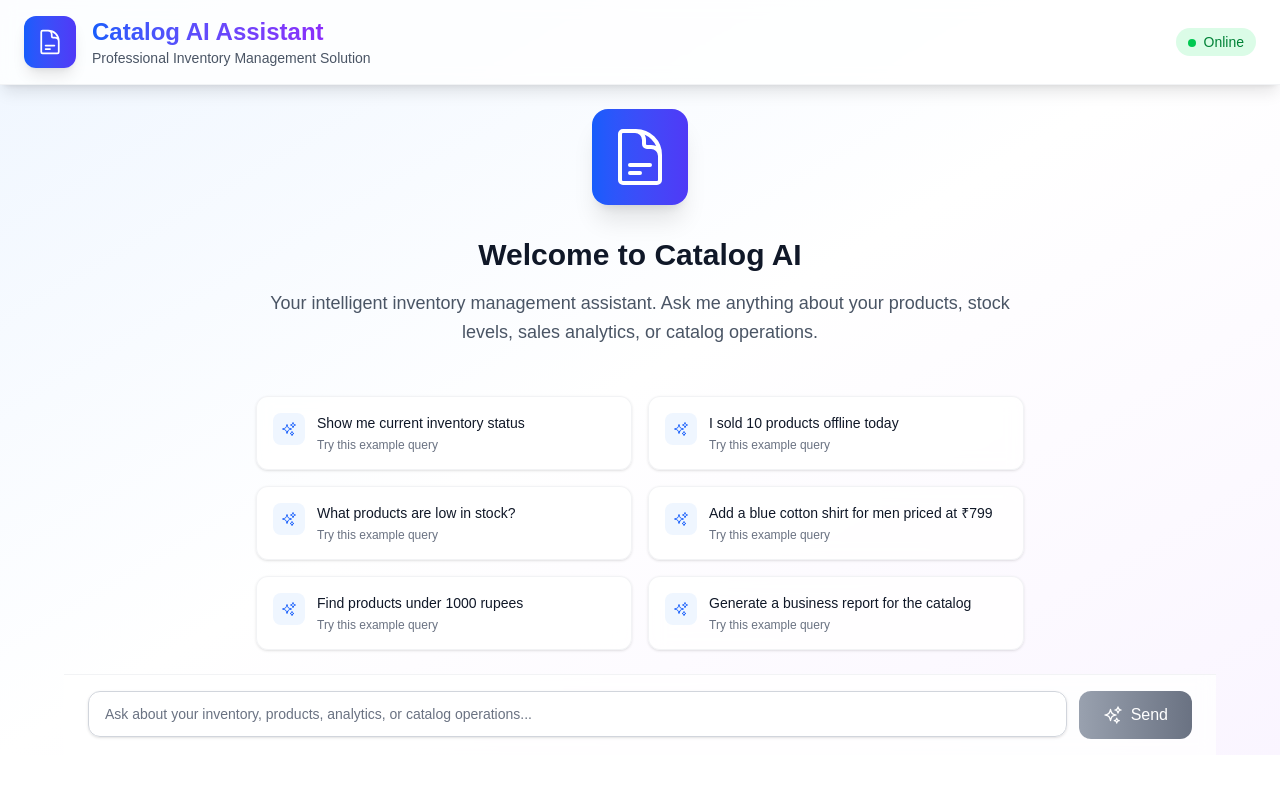
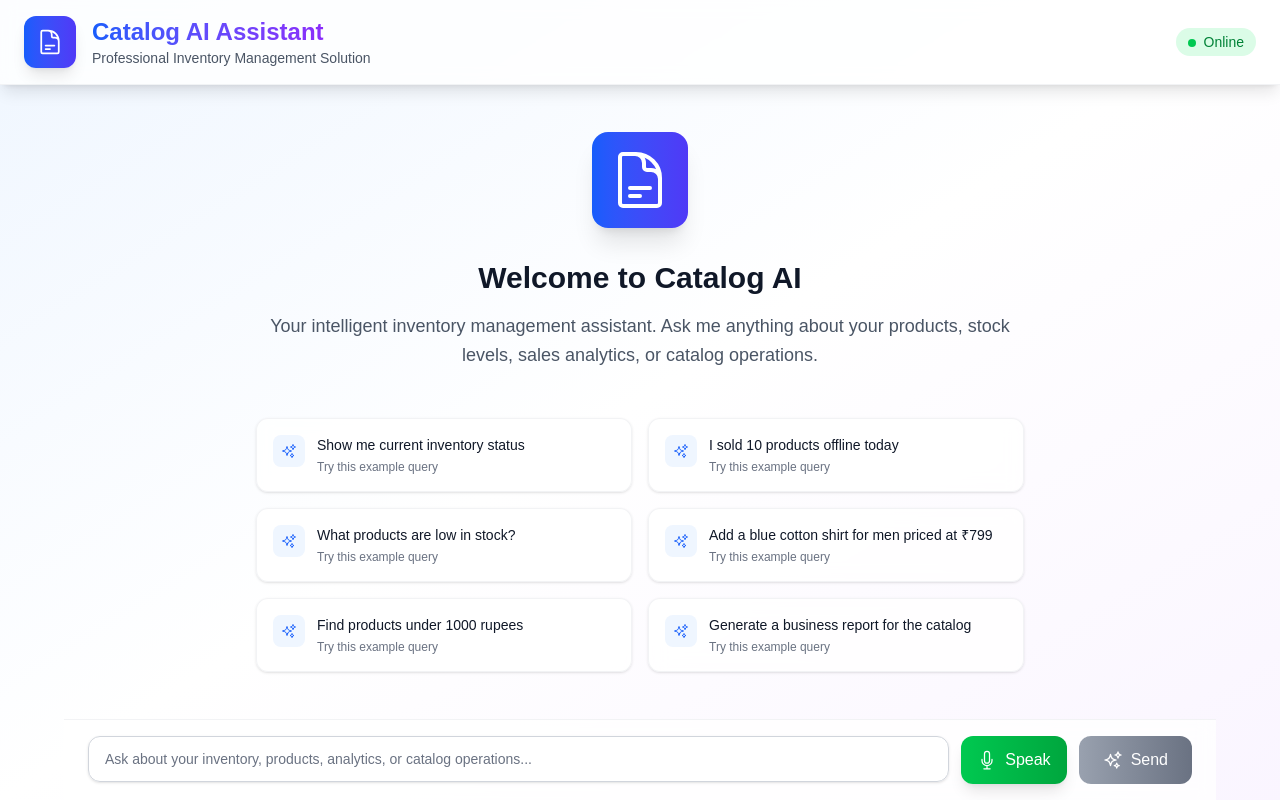
Before and after one commit to sanjaysagar12/NxtCommerce, a Next.js app in the folder nxtui/: page /catalog in a window 1280 px wide. Built offline with nearby package versions, Linux system fonts and the light colour scheme.

Commit message:
feat: add speech recognition support and voice input button to CatalogPage

```diff
--- a/nxtui/app/catalog/page.tsx
+++ b/nxtui/app/catalog/page.tsx
@@ -1,10 +1,12 @@
 "use client";
 
-import { useState } from "react";
+import { useState, useRef, useEffect } from "react";
 import {
   SparklesIcon,
   DocumentTextIcon,
-  ArrowPathIcon
+  ArrowPathIcon,
+  MicrophoneIcon,
+  StopIcon
 } from "@heroicons/react/24/outline";
 
 // Simple markdown renderer for basic formatting
@@ -61,6 +63,51 @@ export default function CatalogPage() {
   const [textInput, setTextInput] = useState("");
   const [messages, setMessages] = useState<any[]>([]);
   const [loading, setLoading] = useState(false);
+  const [isListening, setIsListening] = useState(false);
+  const [speechSupported, setSpeechSupported] = useState(false);
+  const recognitionRef = useRef<any>(null);
+
+  // Initialize speech recognition
+  useEffect(() => {
+    if (typeof window !== 'undefined' && ('SpeechRecognition' in window || 'webkitSpeechRecognition' in window)) {
+      setSpeechSupported(true);
+      const SpeechRecognition = (window as any).SpeechRecognition || (window as any).webkitSpeechRecognition;
+      recognitionRef.current = new SpeechRecognition();
+
+      recognitionRef.current.continuous = false;
+      recognitionRef.current.interimResults = false;
+      recognitionRef.current.lang = 'en-US';
+
+      recognitionRef.current.onresult = (event: any) => {
+        const transcript = event.results[0][0].transcript;
+        setTextInput(transcript);
+        setIsListening(false);
+      };
+
+      recognitionRef.current.onerror = (event: any) => {
+        console.error('Speech recognition error:', event.error);
+        setIsListening(false);
+      };
+
+      recognitionRef.current.onend = () => {
+        setIsListening(false);
+      };
+    }
+  }, []);
+
+  const startListening = () => {
+    if (recognitionRef.current && speechSupported) {
+      setIsListening(true);
+      recognitionRef.current.start();
+    }
+  };
+
+  const stopListening = () => {
+    if (recognitionRef.current) {
+      recognitionRef.current.stop();
+      setIsListening(false);
+    }
+  };
 
   const handleProcessText = async (e?: React.FormEvent) => {
     console.log("Processing text:", textInput);
@@ -132,7 +179,7 @@ export default function CatalogPage() {
   ];
 
   return (
-    <div className=" bg-gradient-to-br from-blue-50 via-white to-purple-50 dark:from-gray-900 dark:via-gray-800 dark:to-gray-900 flex flex-col">
+    <div className="h-screen bg-gradient-to-br from-blue-50 via-white to-purple-50 dark:from-gray-900 dark:via-gray-800 dark:to-gray-900 flex flex-col">
       {/* Professional Header */}
       <header className="bg-white/80 dark:bg-gray-900/80 backdrop-blur-sm shadow-lg border-b border-gray-200/50 dark:border-gray-700/50 sticky top-0 z-10">
         <div className="px-6 py-4">
@@ -283,6 +330,33 @@ export default function CatalogPage() {
                   disabled={loading}
                 />
               </div>
+
+              {/* Voice Input Button */}
+              {speechSupported && (
+                <button
+                  type="button"
+                  onClick={isListening ? stopListening : startListening}
+                  disabled={loading}
+                  className={`px-4 py-3 rounded-xl transition-all duration-200 shadow-lg hover:shadow-xl disabled:shadow-none flex items-center gap-2 font-medium ${
+                    isListening
+                      ? 'bg-gradient-to-r from-red-500 to-red-600 hover:from-red-600 hover:to-red-700 text-white'
+                      : 'bg-gradient-to-r from-green-500 to-green-600 hover:from-green-600 hover:to-green-700 text-white'
+                  }`}
+                >
+                  {isListening ? (
+                    <>
+                      <StopIcon className="w-5 h-5" />
+                      <span className="hidden sm:inline">Stop</span>
+                    </>
+                  ) : (
+                    <>
+                      <MicrophoneIcon className="w-5 h-5" />
+                      <span className="hidden sm:inline">Speak</span>
+                    </>
+                  )}
+                </button>
+              )}
+
               <button
                 type="submit"
                 disabled={loading || !textInput.trim()}
```
